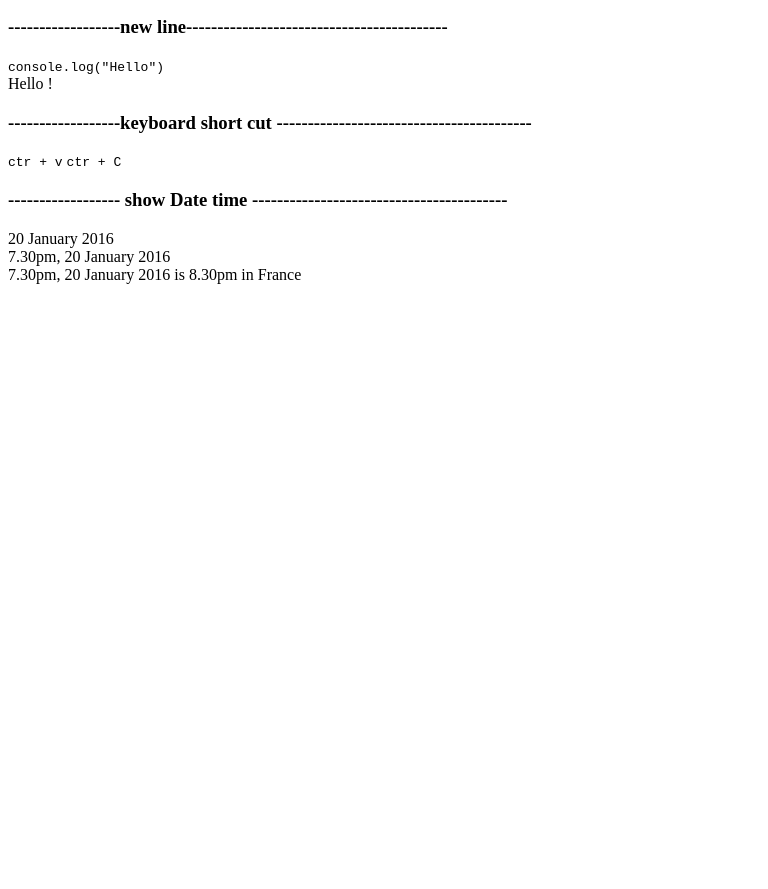
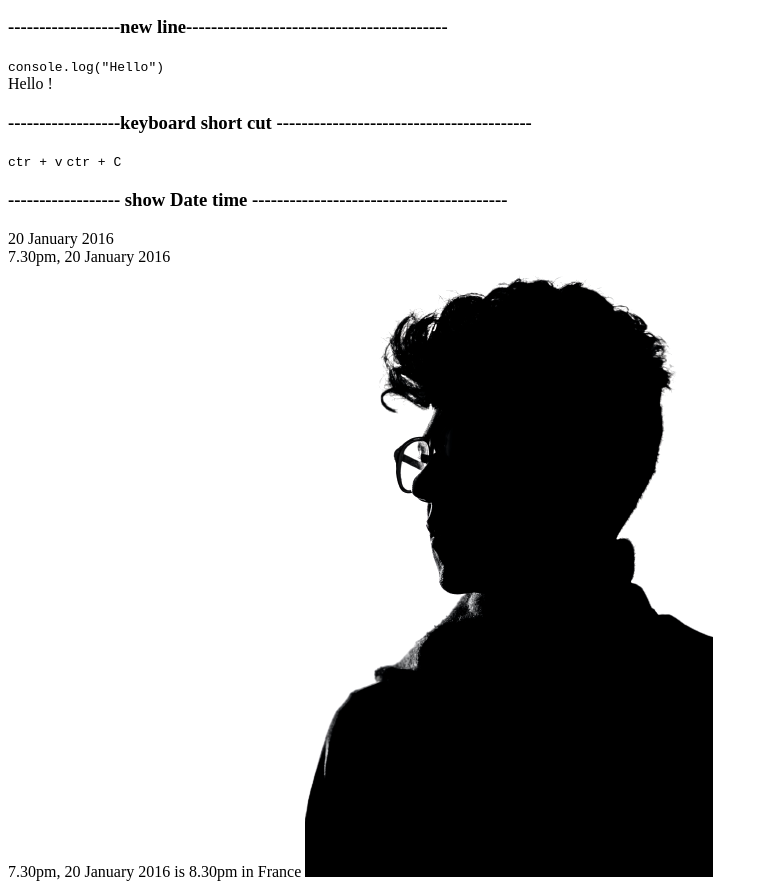
Before and after one commit to Vishnuka084/InternetTechnologys, a plain HTML site: page index.html in a window 1280 px wide. Shown: the part 1800-2689 px from the top of the page, without its empty margins (0-768 px from the left). Before the commit the page ends 2092 px from the top, so only its background shows below. Drawn offline with Linux system fonts and the light colour scheme.

Commit message:
Add directory

```diff
--- a/index.html
+++ b/index.html
@@ -183,5 +183,8 @@
         7.30pm, 20 January 2016 is 8.30pm in France
     </time>
 
+    <img src="assets/pexels-mohamed-abdelghaffar-771742-removebg-preview.png" alt="45">
+
+
 </body>
 </html>
```
Also changed, not shown: assets/pexels-mohamed-abdelghaffar-771742-removebg-preview.png (added), 1 other file.
